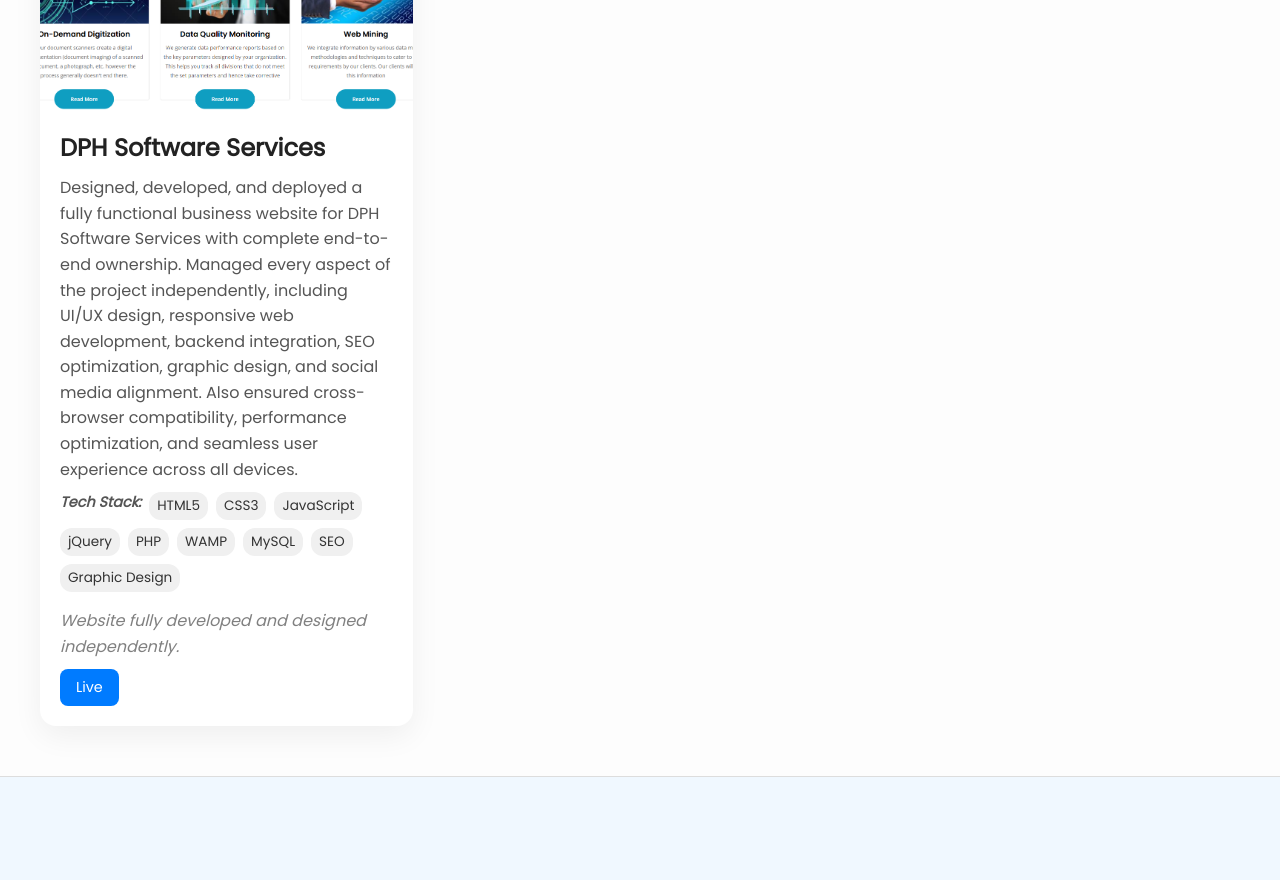
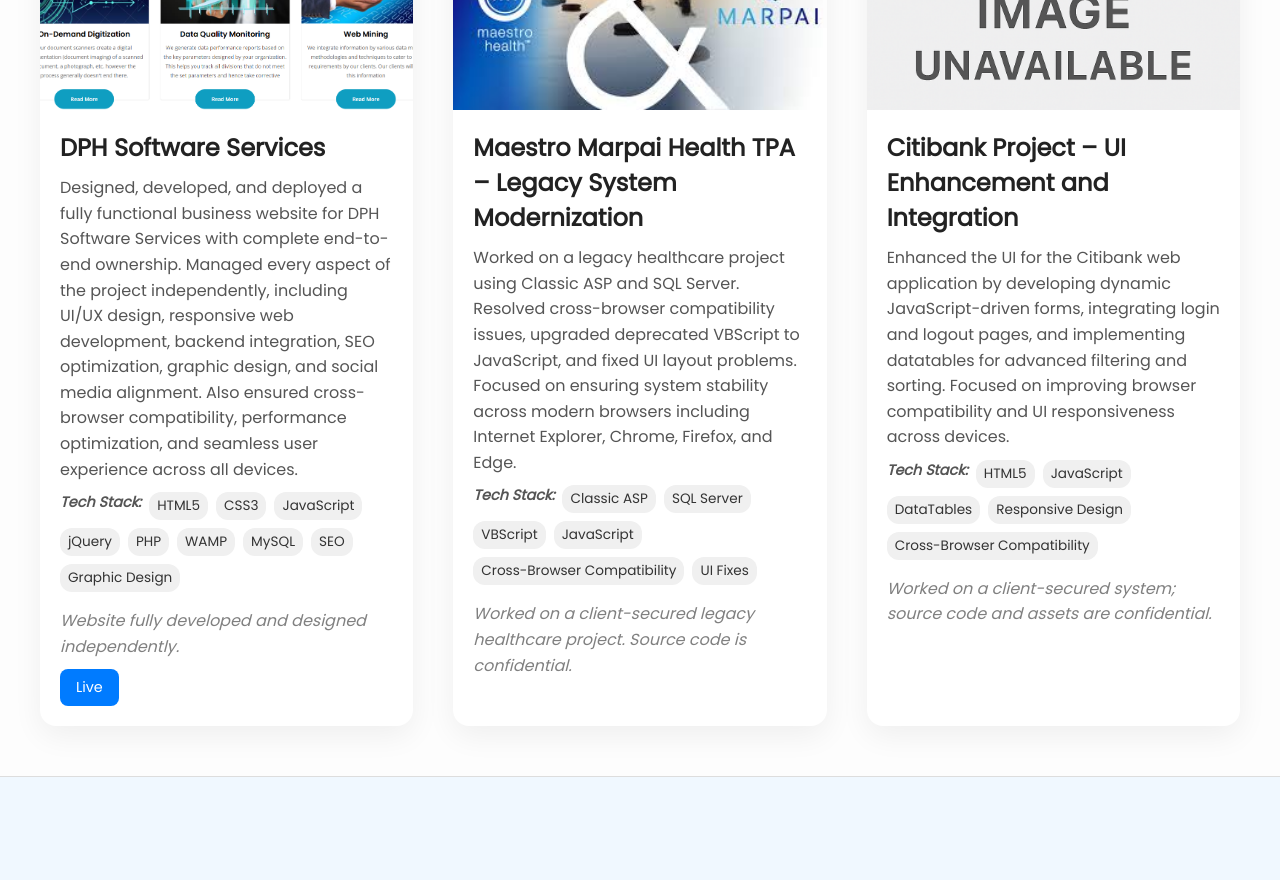
Before and after one commit to RudraS52/portfolio, a React (Create React App) app: page / in a window 1280 px wide. Shown: the part 2180-3060 px from the top of the page. Built offline with nearby package versions, Linux system fonts and the light colour scheme; the HTML template or start-up script is replaced by a standard one.

Commit message:
Added more projects in protfolio

```diff
--- a/src/components/Projects.js
+++ b/src/components/Projects.js
@@ -3,6 +3,7 @@
 import project1 from '../assets/project1.jpg';
 import project2 from '../assets/project2.jpg';
 import project4 from '../assets/project4.png';
+import project6 from '../assets/project6.jpeg';
 import project3 from '../assets/project-placeholder.png'; // Placeholder image for PIMCO project
 
 const projectList = [
@@ -40,6 +41,24 @@
   liveLink: "http://dph-india.com/",
   codeLink: "#",
   note: "Website fully developed and designed independently."
+},
+{
+  title: "Maestro Marpai Health TPA – Legacy System Modernization",
+  image: project6, // You can use a placeholder image if no screenshot is available
+  description: "Worked on a legacy healthcare project using Classic ASP and SQL Server. Resolved cross-browser compatibility issues, upgraded deprecated VBScript to JavaScript, and fixed UI layout problems. Focused on ensuring system stability across modern browsers including Internet Explorer, Chrome, Firefox, and Edge.",
+  tech: ["Classic ASP", "SQL Server", "VBScript", "JavaScript", "Cross-Browser Compatibility", "UI Fixes"],
+  liveLink: "#", // You can keep it "#" if the project is private
+  codeLink: "#", // Source code is not required for client projects
+  note: "Worked on a client-secured legacy healthcare project. Source code is confidential."
+},
+{
+  title: "Citibank Project – UI Enhancement and Integration",
+  image: project3, // Use a placeholder image if no screenshot is available
+  description: "Enhanced the UI for the Citibank web application by developing dynamic JavaScript-driven forms, integrating login and logout pages, and implementing datatables for advanced filtering and sorting. Focused on improving browser compatibility and UI responsiveness across devices.",
+  tech: ["HTML5", "JavaScript", "DataTables", "Responsive Design", "Cross-Browser Compatibility"],
+  liveLink: "#", // Project is private
+  codeLink: "#",
+  note: "Worked on a client-secured system; source code and assets are confidential."
 }
 ];
 
```
Also changed, not shown: src/assets/project6.jpeg (added).
